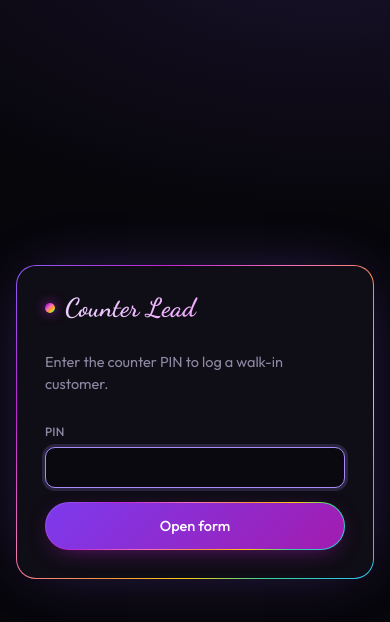
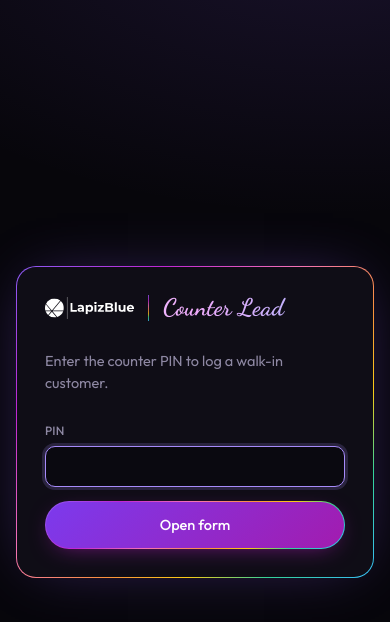
Before and after one commit to hamdanxo/Lapiz-lead-staging, a Next.js app: page /counter in a window 390 px wide. Shown: the top 622 px of the page. Built offline with nearby package versions, Linux system fonts and the light colour scheme.

Commit message:
Add files via upload

```diff
--- a/app/counter/page.js
+++ b/app/counter/page.js
@@ -69,7 +69,7 @@ export default function Counter() {
     return (
       <main className="center">
         <form className="panel narrow" onSubmit={unlock}>
-          <div className="brand"><span className="dot" />Counter Lead</div>
+          <div className="brand"><img src="/lapiz-logo-white.svg" alt="Lapiz Blue" className="logo" /><span className="sep" />Counter Lead</div>
           <p className="muted">Enter the counter PIN to log a walk-in customer.</p>
           <label>PIN<input inputMode="numeric" type="password" value={pin} onChange={(e) => setPin(e.target.value)} autoFocus required /></label>
           {msg && <div className={`alert ${msg.bad ? 'bad' : 'good'}`}>{msg.text}</div>}
@@ -82,7 +82,7 @@ export default function Counter() {
   return (
     <main className="center">
       <form className="panel narrow" onSubmit={submit} noValidate>
-        <div className="brand"><span className="dot" />Counter Lead</div>
+        <div className="brand"><img src="/lapiz-logo-white.svg" alt="Lapiz Blue" className="logo" /><span className="sep" />Counter Lead</div>
 
         <label className={cls('company')}>Company / site name *
           <input value={f.company} onChange={set('company')} onBlur={blur('company')} autoFocus />
--- a/app/globals.css
+++ b/app/globals.css
@@ -52,6 +52,8 @@ button, input, select, textarea { font: inherit; color: inherit; }
 
 .brand { display: flex; align-items: center; gap: 10px; font: 700 30px/1.1 var(--script); letter-spacing: 0.2px;
   background: linear-gradient(90deg, #e9d5ff, #f0abfc 50%, #a5b4fc); -webkit-background-clip: text; background-clip: text; color: transparent; }
+.logo { height: 28px; width: auto; display: block; flex: none; -webkit-text-fill-color: initial; }
+.sep { width: 1px; height: 26px; background: var(--edge); opacity: .8; flex: none; margin: 0 4px; }
 .dot { width: 10px; height: 10px; border-radius: 50%; background: var(--edge); box-shadow: 0 0 12px rgba(192, 38, 211, 0.8); flex: none; }
 .muted { color: var(--muted); }
 .small { font-size: 12.5px; }
@@ -179,7 +181,8 @@ input[type="checkbox"] { width: 16px; height: 16px; accent-color: var(--accent-s
 @media (max-width: 640px) {
   .grid { grid-template-columns: 1fr; }
   .top-actions .btn { padding: 8px 12px; }
-  .brand { font-size: 26px; }
+  .brand { font-size: 24px; }
+  .logo { height: 22px; }
   .card { padding: 14px; }
 }
 @media (prefers-reduced-motion: reduce) { * { animation: none !important; transition: none !important; } }
--- a/app/login/page.js
+++ b/app/login/page.js
@@ -19,7 +19,7 @@ export default function Login() {
   return (
     <main className="center">
       <form className="panel narrow" onSubmit={submit}>
-        <div className="brand"><span className="dot" />Lead Staging</div>
+        <div className="brand"><img src="/lapiz-logo-white.svg" alt="Lapiz Blue" className="logo" /><span className="sep" />Lead Staging</div>
         <p className="muted">Sign in to review leads before they go to Zoho CRM.</p>
         <label>Email<input type="email" value={email} onChange={(e) => setEmail(e.target.value)} required autoFocus /></label>
         <label>Password<input type="password" value={password} onChange={(e) => setPassword(e.target.value)} required /></label>
--- a/app/page.js
+++ b/app/page.js
@@ -129,7 +129,7 @@ export default function Home() {
   return (
     <div className="page">
       <header className="top">
-        <div className="brand"><span className="dot" />Lead Staging</div>
+        <div className="brand"><img src="/lapiz-logo-white.svg" alt="Lapiz Blue" className="logo" /><span className="sep" />Lead Staging</div>
         <div className="top-actions">
           <button className="btn primary" onClick={fetchLeads} disabled={!!busy}>{busy === 'fetch' ? 'Fetching…' : 'Fetch leads'}</button>
           <button className="btn" onClick={() => setShowSettings(true)}>Settings</button>
--- a/middleware.js
+++ b/middleware.js
@@ -9,6 +9,8 @@ export async function middleware(req) {
   if (PUBLIC.some((p) => path === p || path.startsWith(p + '/'))) return NextResponse.next();
   // Every /api route checks the login itself (requireUser), so skip the second check here.
   if (path.startsWith('/api/')) return NextResponse.next();
+  // Public images (logo etc.) must load on the login and counter pages too.
+  if (/\.(svg|png|jpe?g|webp|ico)$/i.test(path)) return NextResponse.next();
 
   let res = NextResponse.next({ request: req });
   const supabase = createServerClient(process.env.NEXT_PUBLIC_SUPABASE_URL, process.env.NEXT_PUBLIC_SUPABASE_ANON_KEY, {
```
Also changed, not shown: public/lapiz-logo-white.svg (added).
